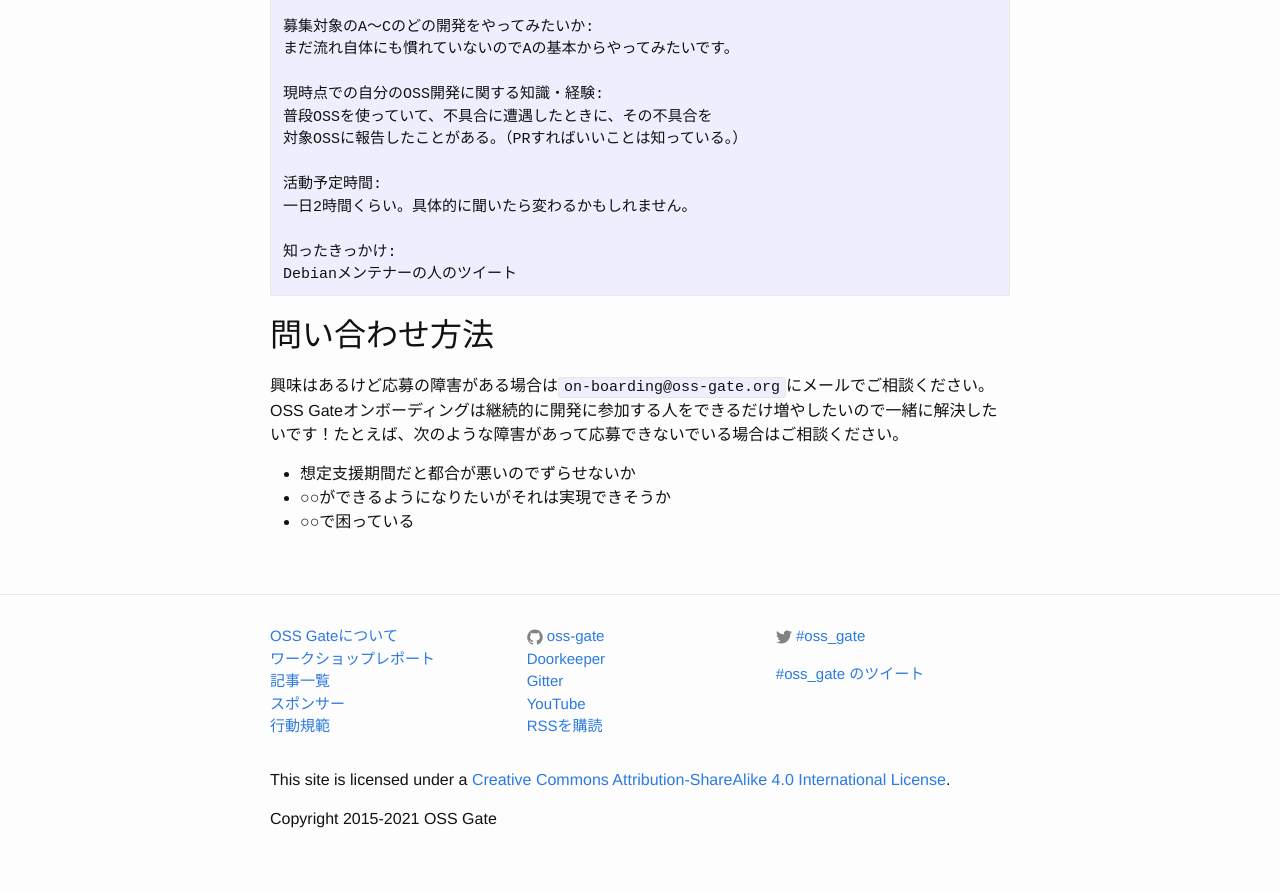
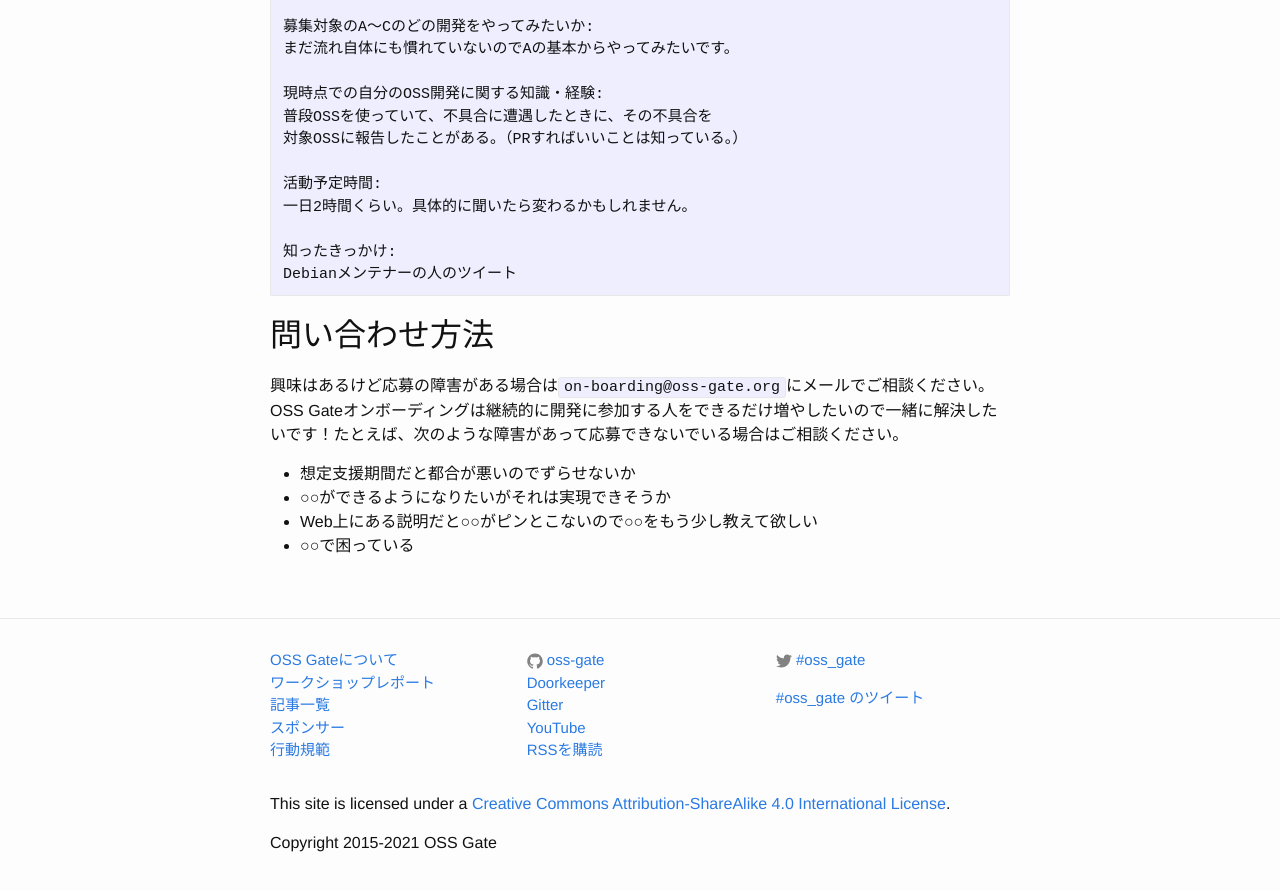
Before and after one commit to oss-gate/on-boarding, a Jekyll site: the page built from proposals/2021-08/kenhys-maintain-debian-packages/index.md, in a window 1280 px wide and 900 px high, scrolled down 5321 px. Shown: the top 891 px of the window. Built offline with Jekyll 4.4.1, drawn with Linux system fonts in a browser that asks for light colours; Markdown is read by kramdown in place of the engine named in the settings; comment, search, counter and statistics services are not loaded.

Commit message:
Add one more example

```diff
--- a/proposals/2021-08/kenhys-maintain-debian-packages/index.md
+++ b/proposals/2021-08/kenhys-maintain-debian-packages/index.md
@@ -207,4 +207,5 @@ Debianメンテナーの人のツイート
 
   * 想定支援期間だと都合が悪いのでずらせないか
   * ○○ができるようになりたいがそれは実現できそうか
+  * Web上にある説明だと○○がピンとこないので○○をもう少し教えて欲しい
   * ○○で困っている
```
